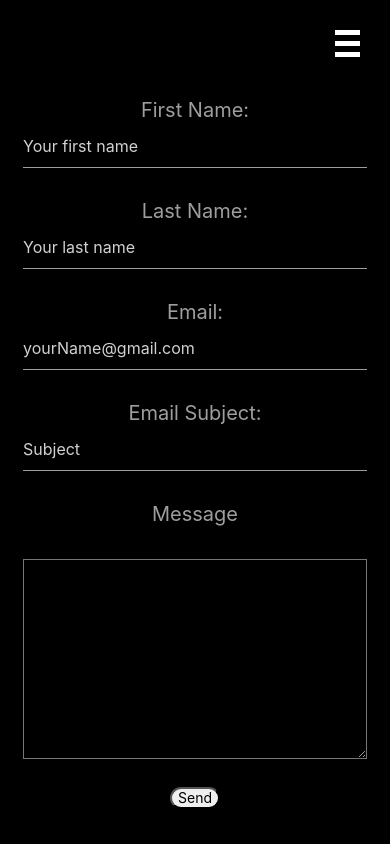
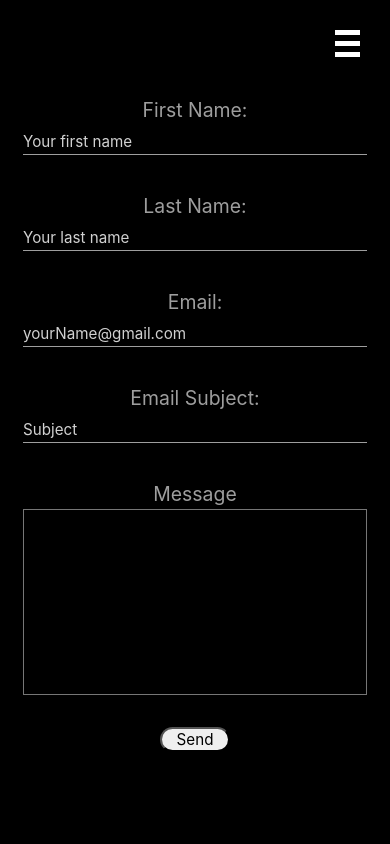
Before and after one commit to mylesrangel/mylesrangel, a React (Create React App) app in the folder Client/: page /contact in a window 390 px wide. Built offline with nearby package versions, Linux system fonts and the light colour scheme.

Commit message:
Contact page is now responsive, height under 400 is a little rough at times

```diff
--- a/Client/src/App.css
+++ b/Client/src/App.css
@@ -5,7 +5,7 @@
 
 .App-header {
   background-color: #282c34;
-  min-height: 100vh;
+  /* min-height: 100vh; */
   display: flex;
   flex-direction: column;
   align-items: center;
--- a/Client/src/Components/Contact/contact.css
+++ b/Client/src/Components/Contact/contact.css
@@ -1,3 +1,10 @@
+
+
+#contactContainer{
+	width: 100% !important;
+	height: auto !important;
+}
+
 
 #contactForm{
 
@@ -6,56 +13,41 @@
 	margin-top: 18px;
 	color: white;
 	border-color: darkgreen !important;
-
 }
 
-.bars {
-    width: 25px;
-    height: 5px;
-    background-color: white;
-    margin: 6px 0;
-    transition: 0.4s;
-
-}
-
-#hamburgerButtonContact{
-	/* size of "X" in contact form */
-	width: 7%
-}
-
-/*Transforming bars*/
-.togglebar1{
-	transform: rotate(-45deg) translate(-2px, 3px);
-}
-.togglebar3{
-	transform: rotate(45deg) translate(-3px, -6px);
+.formElements input{
+	height: 3vh !important;
+	font-size: .8em !important;
 }
 
 #contactForm .formElements{
 	margin: 1em;
+	height: 9vh;
 }
 
 #contactForm label{
-	display: block;
-	font-size: 20px;
+	font-size:2.3vh;
 
 }
 #submitButton{
-	width: inherit;
-	max-width: 18vw;
+	width: 18vw;
+	height: 3vh;
 	color: black !important;
 	border-radius: 15px;
-	margin-bottom: 10px
+	margin-top: 18vh;
 }
 #submitbutton:hover{
 	width: 20vw;
 	background-color: darkslategrey;
 }
 
+/* placeholder font-size */
 #contactForm input{
 	color: white;
+	font-size: 1.8vh !important;
+}
 
-}
+
 /* input form bottom border color */
 #contactForm input:focus{
 	outline: none !important;
@@ -69,6 +61,7 @@
 #contactForm textarea{
 	color: white;
 	width: 100%;
-	height: 200px;
-	font-size: 18px;
+	height: 22vh;
+	font-size: 2.7vh;
+	resize: none;
 }
--- a/Client/src/Components/Contact/contact.js
+++ b/Client/src/Components/Contact/contact.js
@@ -93,7 +93,7 @@ class Contact extends Component{
 
 	render(){
 		return(
-				<div>
+				<div id = "contactContainer">
 					<form onSubmit={this.handleSubmit} id="contactForm"  >
 						{/* <div id = 'hamburgerButtonContact' onClick={this.props.contactForm}>
 
@@ -128,10 +128,8 @@ class Contact extends Component{
 
 							<input id='submitButton' type="submit" value="Send" />
 					</form>
-{/*
-							<input type="submit" value="Send" />
-					</form>} */}
-					<div>
+
+					<div id= "emailSentContainer">
 						{this.state.emailSent && <Emailsent />}
 					</div>
 
```
